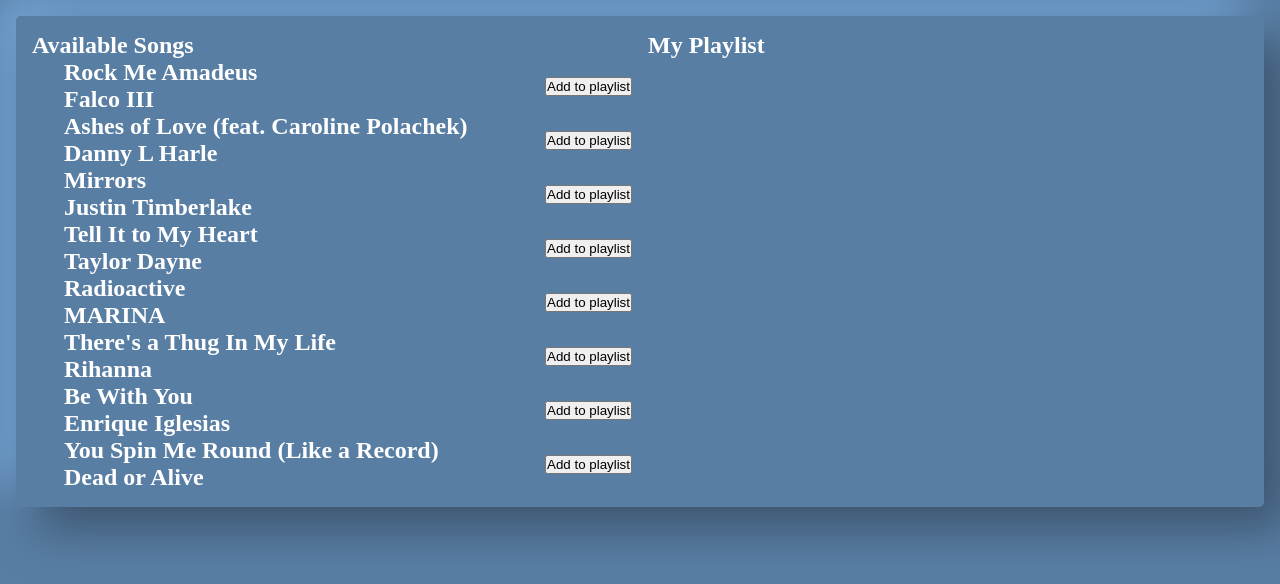
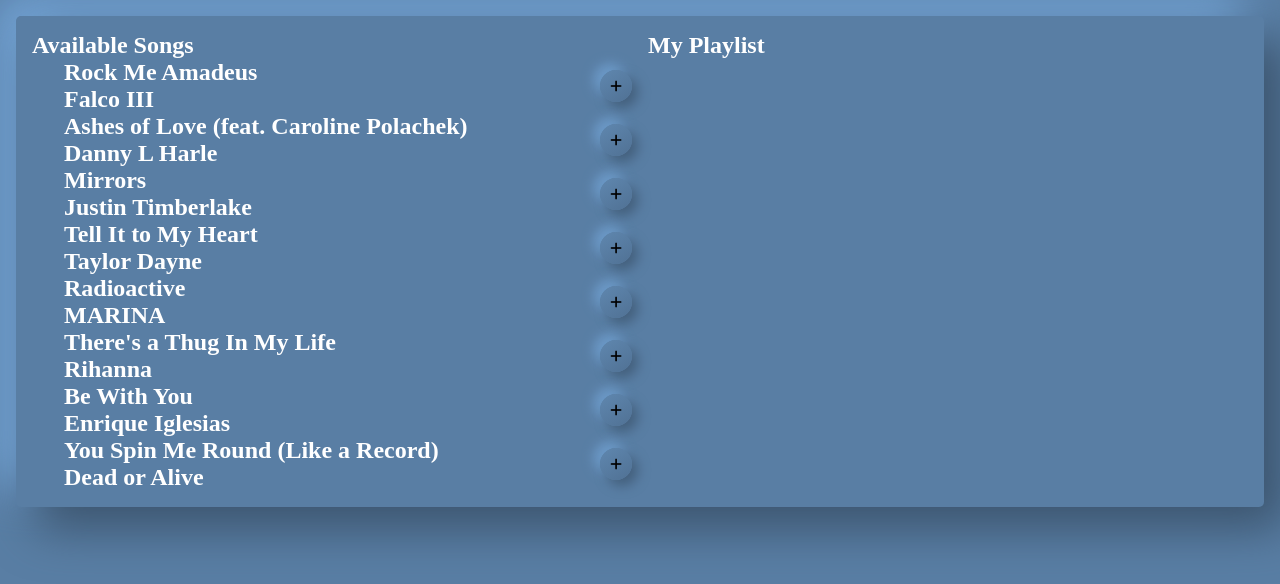
Before and after one commit to JGallardo4/w13c-vue-playlist, a Vue app: page / in a window 1280 px wide. Shown: the top 584 px of the page. Built offline with nearby package versions, Linux system fonts and the light colour scheme.

Commit message:
Add neuomorphic button style

```diff
--- a/public/index.html
+++ b/public/index.html
@@ -1,17 +1,24 @@
 <!DOCTYPE html>
 <html lang="en">
-  <head>
+
+<head>
     <meta charset="utf-8">
     <meta http-equiv="X-UA-Compatible" content="IE=edge">
     <meta name="viewport" content="width=device-width,initial-scale=1.0">
     <link rel="icon" href="<%= BASE_URL %>favicon.ico">
-    <title><%= htmlWebpackPlugin.options.title %></title>
-  </head>
-  <body>
+    <script src="https://kit.fontawesome.com/df3d0cc377.js" crossorigin="anonymous"></script>
+    <title>
+        <%= htmlWebpackPlugin.options.title %>
+    </title>
+</head>
+
+<body>
     <noscript>
-      <strong>We're sorry but <%= htmlWebpackPlugin.options.title %> doesn't work properly without JavaScript enabled. Please enable it to continue.</strong>
-    </noscript>
+				<strong>We're sorry but <%= htmlWebpackPlugin.options.title %> doesn't work
+						properly without JavaScript enabled. Please enable it to continue.</strong>
+				</noscript>
     <div id="app"></div>
     <!-- built files will be auto injected -->
-  </body>
+</body>
+
 </html>
--- a/src/App.vue
+++ b/src/App.vue
@@ -24,8 +24,25 @@
 
 // Style
 $bg: #597ea4;
+
 @mixin n-flat {
+	border-radius: 5px;
 	box-shadow: 21px 21px 47px #3b536c, -21px -21px 47px #77a9dc;
+}
+
+@mixin n-button {
+	border-radius: 50%;
+	width: 2rem;
+	height: 2rem;
+	border: none;
+	outline: none;
+	background: linear-gradient(145deg, #5f87af, #507194);
+	box-shadow: 6px 6px 12px #44607d, -6px -6px 12px #6e9ccb;
+}
+
+@mixin n-button-pressed {
+	background: linear-gradient(145deg, #5f87af, #507194);
+	box-shadow: 6px 6px 12px #44607d, -6px -6px 12px #6e9ccb;
 }
 
 body {
@@ -36,7 +53,16 @@
 	#music-player {
 		@include n-flat;
 		padding: 1rem;
-		border-radius: 5px;
+	}
+}
+
+.song__button {
+	cursor: pointer;
+	@include n-button;
+
+	&:hover,
+	&:focus,
+	&:active {
 	}
 }
 </style>
--- a/src/components/AvailableSongs.vue
+++ b/src/components/AvailableSongs.vue
@@ -8,13 +8,10 @@
 				v-for="(song, index) in songs"
 				:key="index"
 				:songInfo="song"
-				:buttonInfo="{
-					label: 'Add to playlist',
-					action: () => {
-						$emit('add-to-playlist', index);
-					}
-				}"
-				class="song">
+				:buttonAction="() => $emit('add-to-playlist', index)"
+				class="song"
+			>
+				<i class="fa fa-plus" aria-hidden="true"></i>
 			</song-component>
 		</ol>
 	</section>
--- a/src/components/MusicPlayer.vue
+++ b/src/components/MusicPlayer.vue
@@ -34,13 +34,11 @@
 		addToPlaylist(aId) {
 			this.playList.push(this.songsAvailable[aId]);
 			this.songsAvailable.splice(aId, 1);
-			console.log(`Adding ${this.songsAvailable[aId].title} at ${aId}`);
 		},
 
 		removeFromPlaylist(aId) {
 			this.songsAvailable.push(this.playList[aId]);
 			this.playList.splice(aId, 1);
-			console.log(`Removing ${this.playList[aId].title} at ${aId}`);
 		},
 	},
 
--- a/src/components/PlayList.vue
+++ b/src/components/PlayList.vue
@@ -8,13 +8,10 @@
 				v-for="(song, index) in songs"
 				:key="index"
 				:songInfo="song"
-				:buttonInfo="{
-					label: 'Remove',
-					action: () => {
-						$emit('remove-from-playlist', index);
-					}
-				}"
-				class="song">
+				:buttonAction="() => $emit('remove-from-playlist', index)"
+				class="song"
+			>
+				<i class="fa fa-minus" aria-hidden="true"></i>
 			</song-component>
 		</ol>
 	</section>
@@ -28,16 +25,15 @@
 
 	props: {
 		songs: {
-			type: Array
-		}
+			type: Array,
+		},
 	},
 
 	components: {
-		SongComponent
-	}
-}
+		SongComponent,
+	},
+};
 </script>
 
 <style>
-
 </style>
--- a/src/components/SongComponent.vue
+++ b/src/components/SongComponent.vue
@@ -2,9 +2,8 @@
 	<li class="song">
 		<h1 class="song__title">{{ songInfo.title }}</h1>
 		<h1 class="song__artist">{{ songInfo.artist }}</h1>
-		<button class="song__button"
-			v-on:click="buttonInfo.action">
-			{{buttonInfo.label}}
+		<button class="song__button" v-on:click="buttonAction">
+			<slot></slot>
 		</button>
 	</li>
 </template>
@@ -15,19 +14,13 @@
 
 	props: {
 		songInfo: {
-			type: Object
+			type: Object,
 		},
 
-		buttonInfo: {
-			label: {
-				type: String
-			},
-
-			action: {
-				type: Function
-			}
-		}
-	}
+		buttonAction: {
+			type: Function,
+		},
+	},
 };
 </script>
 
```
